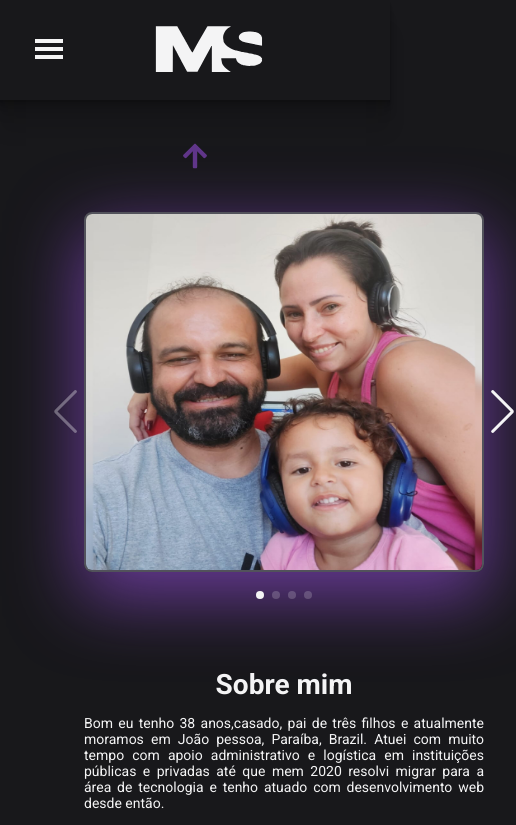
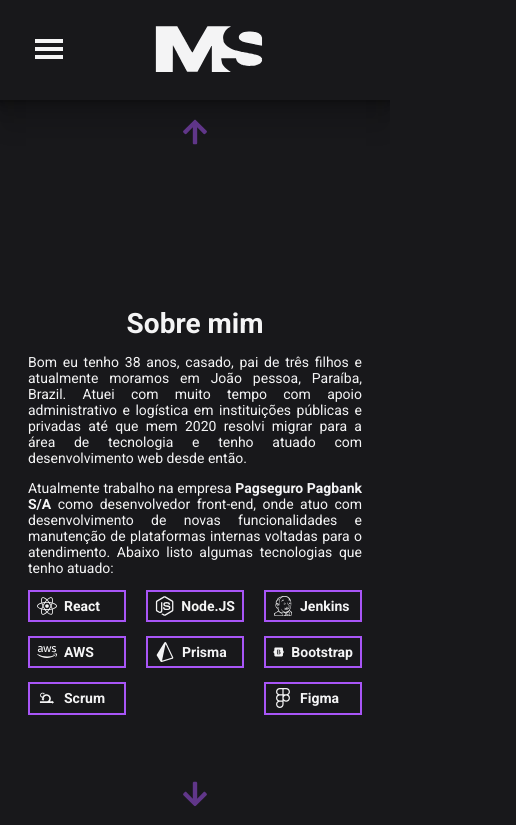
Before and after one commit to maykonsousa/portifolio, a Next.js app: page /about in a window 390 px wide. Shown: the top 825 px of the page, 516 px wide, since content can reach past the window. Built offline with nearby package versions, Linux system fonts and the light colour scheme.

Commit message:
fix: corrige responsividade about

```diff
--- a/src/components/Main/Main.styles.ts
+++ b/src/components/Main/Main.styles.ts
@@ -7,6 +7,10 @@
   padding: 0 2rem;
   height: calc(100vh - 132px);
   position: relative;
+
+  @media (max-width: 849px) {
+    padding: 0 1rem;
+  }
 `;
 
 export const ChildrenContainer = styled.div`
@@ -19,4 +23,10 @@
   display: flex;
   flex-direction: column;
   justify-content: space-between;
+
+  @media (max-width: 849px) {
+    padding: 0;
+    padding-top: 1rem;
+    overflow: auto;
+  }
 `;
--- a/src/components/SlideAbout/SlideAbout.styles.ts
+++ b/src/components/SlideAbout/SlideAbout.styles.ts
@@ -1,6 +1,11 @@
 import styled from "styled-components";
 
 export const SlideAboutContainer = styled.div`
+  //Mobile
+  @media (max-width: 849px) {
+    display: none;
+  }
+
   .swiper {
     width: 400px;
     height: 400px;
--- a/src/components/UnderContruction/Underconstruction.styles.ts
+++ b/src/components/UnderContruction/Underconstruction.styles.ts
@@ -23,6 +23,10 @@
     svg {
       fill: ${({ theme }) => theme.colors["purple-500"]};
     }
+
+    @media (max-width: 849px) {
+      width: 80%;
+    }
   }
   h1 {
     font-size: 4rem;
@@ -40,7 +44,7 @@
     justify-content: center;
     text-align: center;
     h1 {
-      font-size: 3rem;
+      font-size: 2rem;
     }
     p {
       font-size: 1.5rem;
--- a/src/pages/about.tsx
+++ b/src/pages/about.tsx
@@ -44,7 +44,7 @@
           <AboutContent>
             <h1>Sobre mim</h1>
             <p>
-              Bom eu tenho <span>{age}</span> anos,casado, pai de três filhos e
+              Bom eu tenho <span>{age}</span> anos, casado, pai de três filhos e
               atualmente moramos em João pessoa, Paraíba, Brazil. Atuei com
               muito tempo com apoio administrativo e logística em instituições
               públicas e privadas até que mem 2020 resolvi migrar para a área de
--- a/src/styles/pages/About.styles.ts
+++ b/src/styles/pages/About.styles.ts
@@ -7,6 +7,7 @@
   padding: 1rem;
   height: 100%;
   width: 100%;
+  overflow: auto;
 
   //animate keyframes
 
@@ -20,6 +21,10 @@
     align-items: center;
     height: 100%;
     padding: 1rem;
+
+    @media (max-width: 849px) {
+      padding: 0;
+    }
   }
 `;
 
@@ -41,9 +46,15 @@
       opacity: 1;
     }
   }
+
+  @media (max-width: 849px) {
+    justify-content: flex-start;
+    padding: 0;
+  }
 `;
 
 export const AboutImage = styled.div`
+  width: 100%;
   animation: 2s ease-in-out 0s 1 fadeImage;
   @keyframes fadeImage {
     0% {
@@ -60,6 +71,10 @@
     align-self: center;
     border: solid 2px ${({ theme }) => theme.colors["zinc-600"]};
     box-shadow: rgb(38, 57, 77) 0px 20px 30px -10px;
+  }
+
+  @media (max-width: 849px) {
+    display: none;
   }
 `;
 
```
